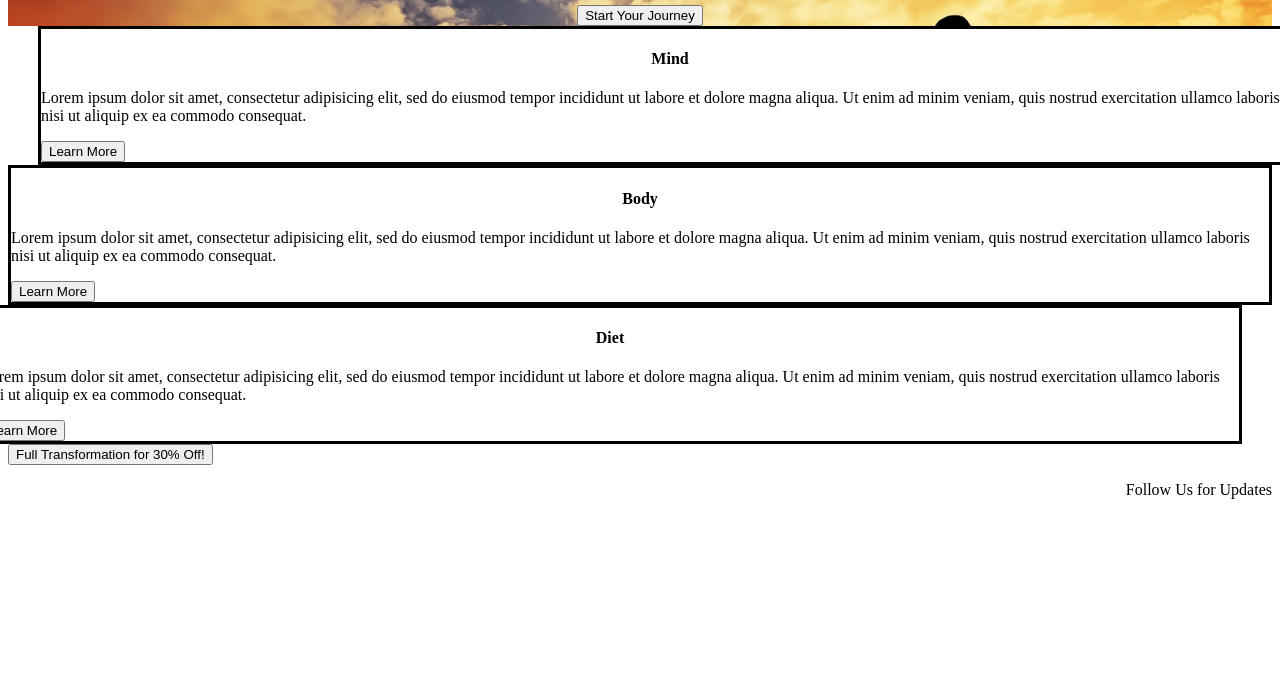
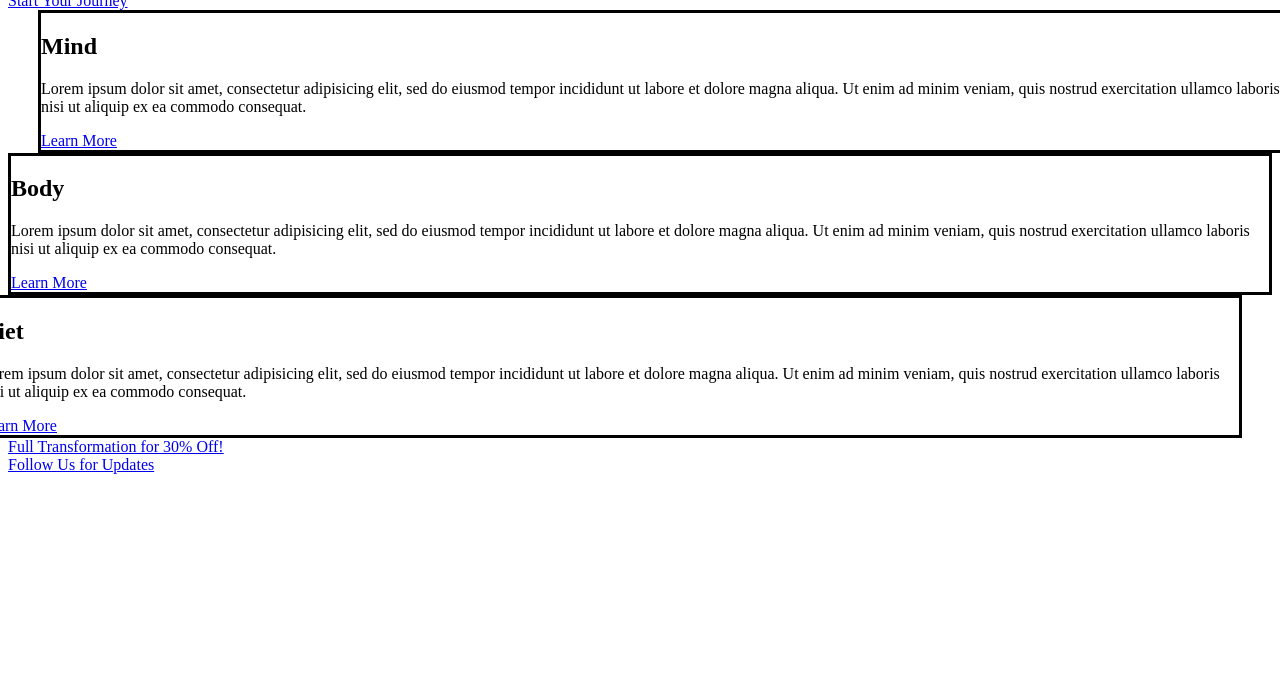
Before and after one commit to jessredd/jessredd.github.io, a plain HTML site: page unit_3/index.html in a window 1280 px wide. Shown: the part 122-800 px from the top of the page. Drawn offline with Linux system fonts and the light colour scheme; files whose address does not match are found by name.

Commit message:
Update index.html

```diff
--- a/unit_3/index.html
+++ b/unit_3/index.html
@@ -4,53 +4,45 @@
 	<title>Start Your Journey</title>
 	<link rel="stylesheet" type="text/css" href="css/style.css">
 </head>
-
 <body>
 	<header>
 		<!-- <img src=""> -->
 		<!-- <nav></nav> -->
-
+	</header>
+	<section id="intro">
 		<h1>Become Who You Were Meant To Be!</h1>
 		<h2>Transformation is a click away...</h2>
-		<button id=cta type="button">Start Your Journey</button>
-	</header>
-
-
-	<div id="mind">
-		<h4>Mind</h4>
+		<a href="#" class="cta">Start Your Journey</a>
+	</section>
+	<section id="mind">
+		<h2>Mind</h2>
 		<p>Lorem ipsum dolor sit amet, consectetur adipisicing elit, sed do eiusmod
 		tempor incididunt ut labore et dolore magna aliqua. Ut enim ad minim veniam,
 		quis nostrud exercitation ullamco laboris nisi ut aliquip ex ea commodo
 		consequat.</p>
-		<button class="learn" type="button">Learn More</button>
-	</div>
-
-	<div id="body">
-		<h4>Body</h4>
+		<a href="#" class="cta">Learn More</a>
+	</section>
+	<section id="body">
+		<h2>Body</h2>
 		<p>Lorem ipsum dolor sit amet, consectetur adipisicing elit, sed do eiusmod
 		tempor incididunt ut labore et dolore magna aliqua. Ut enim ad minim veniam,
 		quis nostrud exercitation ullamco laboris nisi ut aliquip ex ea commodo
 		consequat.</p>
-		<button class="learn" type="button">Learn More</button>
-	</div>
-
-	<div id="diet">
-		<h4>Diet</h4>
+		<a href="#" class="cta">Learn More</a>
+	</section>
+	<section id="diet">
+		<h2>Diet</h2>
 		<p>Lorem ipsum dolor sit amet, consectetur adipisicing elit, sed do eiusmod
 		tempor incididunt ut labore et dolore magna aliqua. Ut enim ad minim veniam,
 		quis nostrud exercitation ullamco laboris nisi ut aliquip ex ea commodo
 		consequat.</p>
-		<button class="learn" type="button">Learn More</button>
+		<a href="#" class="cta">Learn More</a>
+	</section>
+	<div>
+		<a href="#" class="cta">Full Transformation for 30% Off!</a>
 	</div>
-
-
-	<div>
-		<button id="discount" type="button">Full Transformation for 30% Off!</button>
-	</div>
-
-
 	<footer>
-		<p id="social">Follow Us for Updates</p>
+		<a href="#" id="social">Follow Us for Updates</a>
 	</footer>
 </body>
 </html>
```
